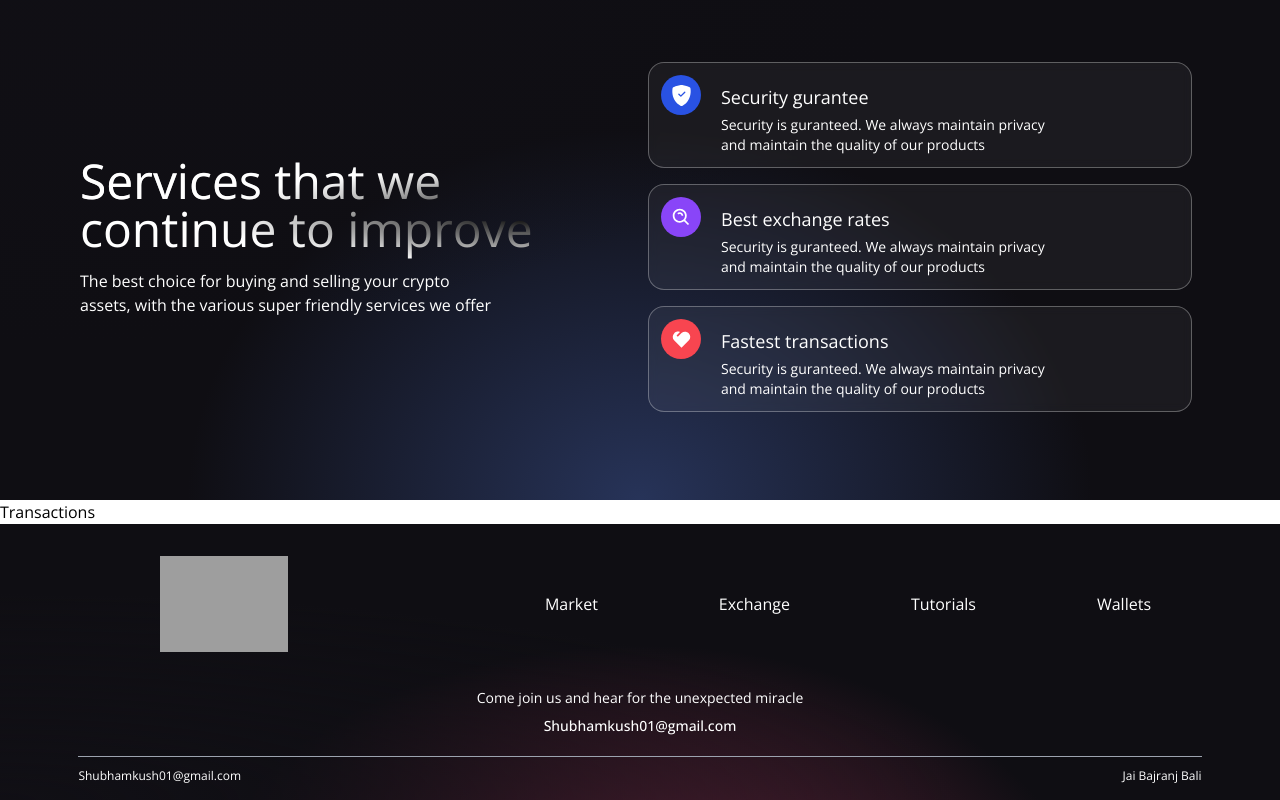
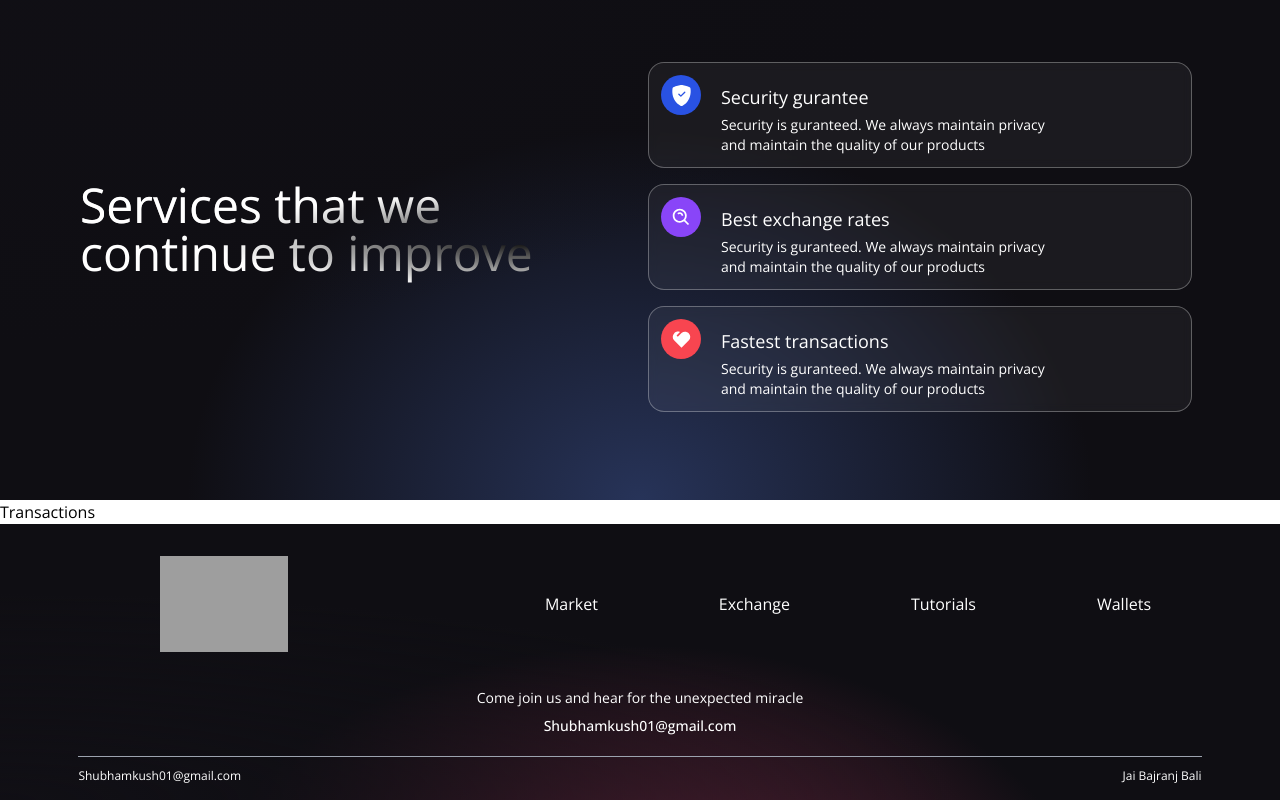
Before and after one commit to Quadwinner/EpicEsportsIndia-testing, a React (Vite) app: page / in a window 1280 px wide. Shown: the part 831-1631 px from the top of the page. Built offline with nearby package versions, Linux system fonts and the light colour scheme; grey boxes are pictures that could not be loaded.

Commit message:
Update Services.jsx

```diff
--- a/src/components/Services.jsx
+++ b/src/components/Services.jsx
@@ -27,8 +27,7 @@ const Services = () => (
           continue to improve
         </h1>
         <p className="text-left my-2 text-white font-light md:w-9/12 w-11/12 text-base">
-          The best choice for buying and selling your crypto assets, with the
-          various super friendly services we offer
+
         </p>
       </div>
 
```
